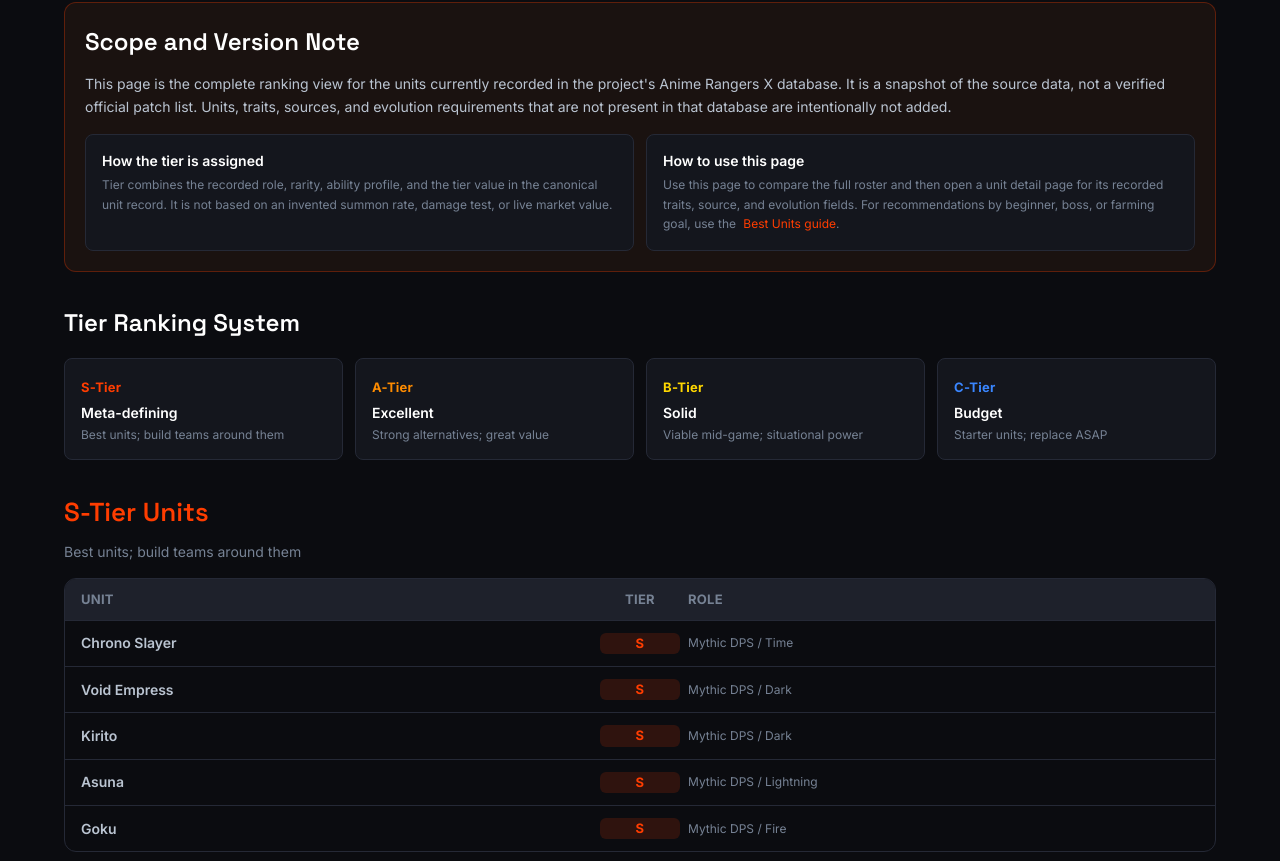
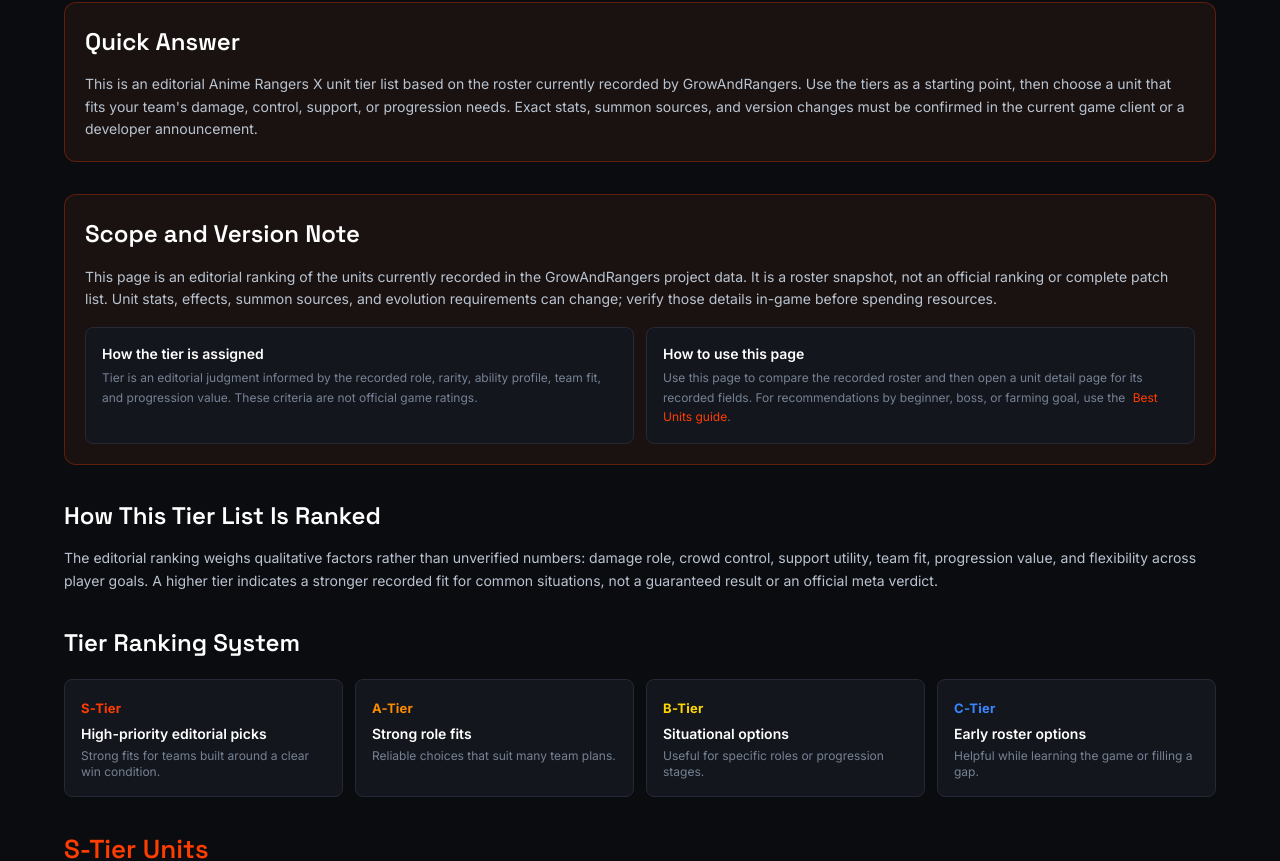
Before and after one commit to mojo5566/growandrangers-xyz, a Next.js app: page /anime-rangers-x/unit-tier-list in a window 1280 px wide. Shown: the part 270-1131 px from the top of the page. Built offline with nearby package versions, Linux system fonts and the light colour scheme.

Commit message:
refactor: clarify unit tier list scope

```diff
--- a/src/app/anime-rangers-x/unit-tier-list/page.tsx
+++ b/src/app/anime-rangers-x/unit-tier-list/page.tsx
@@ -6,9 +6,11 @@
 import data from "@/data/rangers/unit-tier-list";
 import { units } from "@/data/rangers/database/units";
 
+const pageDescription = "Compare the Anime Rangers X roster with an editorial tier list based on recorded roles and team fit. Verify current stats, sources, and version changes in-game before investing.";
+
 export const metadata: Metadata = {
   title: data.title,
-  description: data.description,
+  description: pageDescription,
   keywords: [
     "Anime Rangers X unit tier list",
     "Anime Rangers X unit rankings",
@@ -18,7 +20,7 @@
   alternates: { canonical: "/anime-rangers-x/unit-tier-list" },
   openGraph: {
     title: data.title,
-    description: data.description,
+    description: pageDescription,
     type: "website",
   },
 };
@@ -34,36 +36,53 @@
   return (
     <ContentLayout
       title={data.title}
-      description={data.description}
+      description={pageDescription}
       breadcrumbs={data.breadcrumbs}
       canonicalPath="/anime-rangers-x/unit-tier-list"
       accent="rangers"
-      updatedAt={data.updatedAt}
       articleSection="Anime Rangers X Units"
       keywords={["Anime Rangers X unit tier list", "Anime Rangers X unit rankings", "Re:Rangers X unit tier list"]}
       about={[{ name: "Anime Rangers X" }, { name: "Re:Rangers X" }, { name: "Roblox game guides" }]}
     >
+      <section className="rounded-xl border border-[#FF3D00]/30 bg-[#1A1210] p-5" aria-labelledby="quick-answer-heading">
+        <h2 id="quick-answer-heading" className="font-heading text-[20px] font-semibold text-white lg:text-[24px] mb-3">
+          Quick Answer
+        </h2>
+        <p className="text-sm leading-relaxed text-[#BAC4D1]">
+          This is an editorial Anime Rangers X unit tier list based on the roster currently recorded by GrowAndRangers. Use the tiers as a starting point, then choose a unit that fits your team&apos;s damage, control, support, or progression needs. Exact stats, summon sources, and version changes must be confirmed in the current game client or a developer announcement.
+        </p>
+      </section>
+
       <section className="rounded-xl border border-[#FF3D00]/30 bg-[#1A1210] p-5" aria-labelledby="scope-heading">
         <h2 id="scope-heading" className="font-heading text-[20px] font-semibold text-white lg:text-[24px] mb-3">
           Scope and Version Note
         </h2>
         <p className="text-sm leading-relaxed text-[#BAC4D1]">
-          This page is the complete ranking view for the units currently recorded in the project&apos;s Anime Rangers X database. It is a snapshot of the source data, not a verified official patch list. Units, traits, sources, and evolution requirements that are not present in that database are intentionally not added.
+          This page is an editorial ranking of the units currently recorded in the GrowAndRangers project data. It is a roster snapshot, not an official ranking or complete patch list. Unit stats, effects, summon sources, and evolution requirements can change; verify those details in-game before spending resources.
         </p>
         <div className="mt-4 grid gap-3 sm:grid-cols-2">
           <div className="rounded-lg border border-[#252936] bg-[#14161D] p-4">
             <h3 className="text-sm font-semibold text-white">How the tier is assigned</h3>
             <p className="mt-1 text-xs leading-relaxed text-[#768294]">
-              Tier combines the recorded role, rarity, ability profile, and the tier value in the canonical unit record. It is not based on an invented summon rate, damage test, or live market value.
+              Tier is an editorial judgment informed by the recorded role, rarity, ability profile, team fit, and progression value. These criteria are not official game ratings.
             </p>
           </div>
           <div className="rounded-lg border border-[#252936] bg-[#14161D] p-4">
             <h3 className="text-sm font-semibold text-white">How to use this page</h3>
             <p className="mt-1 text-xs leading-relaxed text-[#768294]">
-              Use this page to compare the full roster and then open a unit detail page for its recorded traits, source, and evolution fields. For recommendations by beginner, boss, or farming goal, use the <Link href="/anime-rangers-x/best-units" className="ml-1 text-[#FF3D00] hover:underline">Best Units guide</Link>.
+              Use this page to compare the recorded roster and then open a unit detail page for its recorded fields. For recommendations by beginner, boss, or farming goal, use the <Link href="/anime-rangers-x/best-units" className="ml-1 text-[#FF3D00] hover:underline">Best Units guide</Link>.
             </p>
           </div>
         </div>
+      </section>
+
+      <section aria-labelledby="ranking-method-heading">
+        <h2 id="ranking-method-heading" className="font-heading text-[20px] font-semibold text-white lg:text-[24px] mb-3">
+          How This Tier List Is Ranked
+        </h2>
+        <p className="text-sm leading-relaxed text-[#BAC4D1]">
+          The editorial ranking weighs qualitative factors rather than unverified numbers: damage role, crowd control, support utility, team fit, progression value, and flexibility across player goals. A higher tier indicates a stronger recorded fit for common situations, not a guaranteed result or an official meta verdict.
+        </p>
       </section>
       {/* Tier Explanation */}
       <section aria-labelledby="tiers-heading">
@@ -71,13 +90,18 @@
           Tier Ranking System
         </h2>
         <div className="grid grid-cols-2 sm:grid-cols-4 gap-3">
-          {data.tierExplanation.map((t) => (
-            <div key={t.tier} className="rounded-lg border border-[#252936] bg-[#14161D] p-4">
-              <span className="code-text text-lg" style={{ color: t.color }}>
-                {t.tier}-Tier
+          {[
+            ["S", "High-priority editorial picks", "Strong fits for teams built around a clear win condition."],
+            ["A", "Strong role fits", "Reliable choices that suit many team plans."],
+            ["B", "Situational options", "Useful for specific roles or progression stages."],
+            ["C", "Early roster options", "Helpful while learning the game or filling a gap."],
+          ].map(([tier, label, desc]) => (
+            <div key={tier} className="rounded-lg border border-[#252936] bg-[#14161D] p-4">
+              <span className="code-text text-lg" style={{ color: tierColors[tier] }}>
+                {tier}-Tier
               </span>
-              <p className="mt-1 text-sm font-semibold text-white">{t.label}</p>
-              <p className="mt-1 text-xs text-[#768294]">{t.desc}</p>
+              <p className="mt-1 text-sm font-semibold text-white">{label}</p>
+              <p className="mt-1 text-xs text-[#768294]">{desc}</p>
             </div>
           ))}
         </div>
@@ -86,13 +110,12 @@
       {/* Per-Tier Sections */}
       {(["S", "A", "B", "C"] as const).map((tier) => {
         const tierUnits = units.filter((unit) => unit.tier === tier);
-        const explanation = data.tierExplanation.find((item) => item.tier === tier);
         return (
           <section key={tier} aria-labelledby={`tier-${tier}`}>
             <h2 id={`tier-${tier}`} className="font-heading text-[22px] font-semibold lg:text-[26px] mb-2" style={{ color: tierColors[tier] }}>
               {tier}-Tier Units
             </h2>
-            <p className="text-sm text-[#768294] mb-4">{explanation?.desc}</p>
+            <p className="text-sm text-[#768294] mb-4">{tier === "S" ? "High-priority editorial picks for teams built around a clear win condition." : tier === "A" ? "Strong role fits that can anchor or complete many team plans." : tier === "B" ? "Situational options for progression, specific roles, or limited rosters." : "Early roster options for learning the game before a stronger recorded fit is available."}</p>
             <TierTable rows={tierUnits.map((unit) => ({ name: unit.name, tier: unit.tier, description: `${unit.rarity} ${unit.role} / ${unit.element}` }))} colHeaders={["UNIT", "TIER", "ROLE"]} />
           </section>
         );
@@ -103,7 +126,7 @@
           Why Each Unit Ranks Here
         </h2>
         <p className="mb-4 text-sm leading-relaxed text-[#768294]">
-          Every card below is generated from the canonical unit record. The placement follows the stored tier; role, traits, source, and evolution fields are shown without adding unrecorded rates or mode bonuses.
+          Each card is a recorded roster snapshot. The placement follows the stored editorial tier, while the role and element are shown as project data. For current stats, traits, sources, and evolution details, open the unit record and verify the live game before investing.
         </p>
         <div className="grid gap-4 sm:grid-cols-2">
           {units.map((unit) => (
@@ -112,13 +135,9 @@
                 <div><h3 className="text-sm font-semibold text-white">{unit.name}</h3><p className="mt-1 text-xs text-[#768294]">{unit.rarity} / {unit.element} / {unit.role}</p></div>
                 <span className="code-text rounded px-2 py-0.5 text-xs font-semibold" style={{ color: tierColors[unit.tier], backgroundColor: tierColors[unit.tier] + "1a" }}>{unit.tier}-Tier</span>
               </div>
-              <p className="mt-3 text-xs leading-relaxed text-[#BAC4D1]">{unit.description}</p>
               <dl className="mt-3 grid gap-2 text-xs">
-                <div><dt className="text-[#768294]">Why it ranks here</dt><dd className="text-[#BAC4D1]">{unit.strengths[0]} Limitation: {unit.weaknesses[0]}</dd></div>
-                <div><dt className="text-[#768294]">Mode fit</dt><dd className="text-[#BAC4D1]">No separate mode field is recorded; evaluate this {unit.role} from its ultimate, passive, and limitations.</dd></div>
-                <div><dt className="text-[#768294]">Best trait direction</dt><dd className="text-[#BAC4D1]">{unit.bestTraits.join(", ") || "Not recorded"}</dd></div>
-                <div><dt className="text-[#768294]">Recorded source</dt><dd className="text-[#BAC4D1]">{unit.sources.join(", ") || "Not recorded"}</dd></div>
-                <div><dt className="text-[#768294]">Evolution field</dt><dd className="text-[#BAC4D1]">{unit.evolutionCost || "Not recorded"}</dd></div>
+                <div><dt className="text-[#768294]">Editorial fit</dt><dd className="text-[#BAC4D1]">Recorded as a {unit.role} option for the {unit.tier}-Tier roster snapshot. Confirm current performance in-game.</dd></div>
+                <div><dt className="text-[#768294]">Current-data note</dt><dd className="text-[#BAC4D1]">Stats, effects, sources, traits, and evolution details are not treated as official here.</dd></div>
               </dl>
               <Link href={`/anime-rangers-x/units/${unit.id}`} className="mt-3 inline-block text-xs font-semibold text-[#FF3D00] hover:underline">Open {unit.name} detail -&gt;</Link>
             </article>
@@ -132,9 +151,17 @@
           🔗 Related Anime Rangers X Guides
         </h2>
         <div className="grid gap-3 sm:grid-cols-2 lg:grid-cols-3">
-          {data.relatedGuides.map((g, i) => (
+          <Link href="/anime-rangers-x/units" className="rounded-lg border border-[#252936] bg-[#14161D] p-4 transition hover:border-[#FF3D00] group">
+            <span className="text-sm font-semibold text-[#BAC4D1] group-hover:text-[#FF3D00] transition">Unit Database -&gt;</span>
+            <p className="mt-1 text-xs text-[#768294]">Open recorded unit detail pages and verify current in-game information.</p>
+          </Link>
+          {[
+            { label: "Trait Tier List", href: "/anime-rangers-x/trait-tier-list", description: "Compare the project's recorded trait groupings." },
+            { label: "Trait Reroll Guide", href: "/anime-rangers-x/trait-reroll", description: "Plan rerolls around the units you keep." },
+            { label: "Evolution Guide", href: "/anime-rangers-x/evolution-guide", description: "Review the project's evolution guidance." },
+          ].map((g) => (
             <Link
-              key={i}
+              key={g.href}
               href={g.href}
               className="rounded-lg border border-[#252936] bg-[#14161D] p-4 transition hover:border-[#FF3D00] group"
             >
--- a/src/data/rangers/unit-tier-list.ts
+++ b/src/data/rangers/unit-tier-list.ts
@@ -72,10 +72,10 @@
     { name: "Anime Crossover Team", units: "Kirito + Goku + Asuna + Flex", desc: "Pure anime crossover DPS. High damage but no sustain." },
   ],
   faq: [
-    { question: "What does S-Tier mean on this Anime Rangers X unit tier list?", answer: "S-Tier is the highest tier stored in this site's canonical unit database. The page treats it as a database ranking, not as an official live patch verdict." },
-    { question: "Should I use the Unit Tier List or the Best Units guide?", answer: "Use the Unit Tier List to compare the full recorded roster by tier, role, rarity, traits, source, and evolution field. Use Best Units when you want recommendations organized around a player goal or progression stage." },
-    { question: "Where can I check a unit's traits and evolution information?", answer: "Open the linked unit detail page. It shows the best trait names, recorded sources, and evolution cost currently present in the canonical unit record." },
-    { question: "Does this page include every live Anime Rangers X unit?", answer: "No. It covers the 31 unit records currently stored in the site's canonical database. Missing live-game units or changes are not added without a reliable source." },
+    { question: "What does S-Tier mean on this Anime Rangers X unit tier list?", answer: "S-Tier is the highest editorial tier on this page. It indicates a high-priority fit within the recorded roster, not an official live-patch verdict or a guarantee that the unit is best for every team." },
+    { question: "Should I use the Unit Tier List or the Best Units guide?", answer: "Use the Unit Tier List to compare the recorded roster by tier, role, rarity, and element. Use Best Units when you want recommendations organized around a player goal or progression stage." },
+    { question: "Where can I check a unit's traits and evolution information?", answer: "Open the linked unit detail page for the project's recorded trait and evolution fields. Treat those details as a reference snapshot and verify current values in the game before investing resources." },
+    { question: "Does this page include every live Anime Rangers X unit?", answer: "Not necessarily. It covers the roster currently recorded by GrowAndRangers. Missing live-game units or changes are not added without a reliable source, so check the current game and developer announcements for the latest roster." },
     { question: "How should beginners use this ranking?", answer: "Compare role coverage before investing: a higher tier does not replace the need for damage, control, support, or tank roles. The page does not claim unrecorded summon odds or guarantee access to a particular unit." },
   ],
   relatedGuides: [
```
